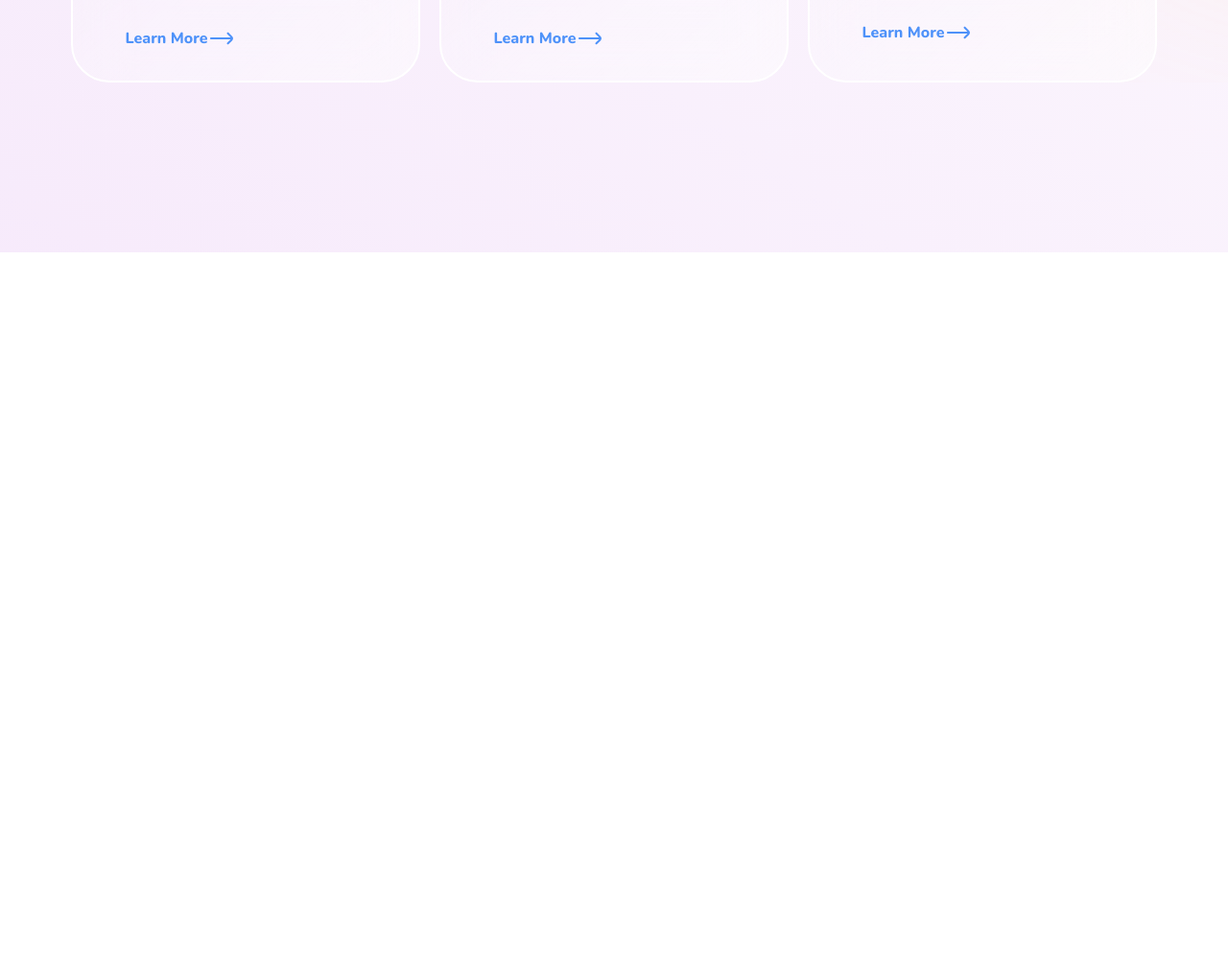
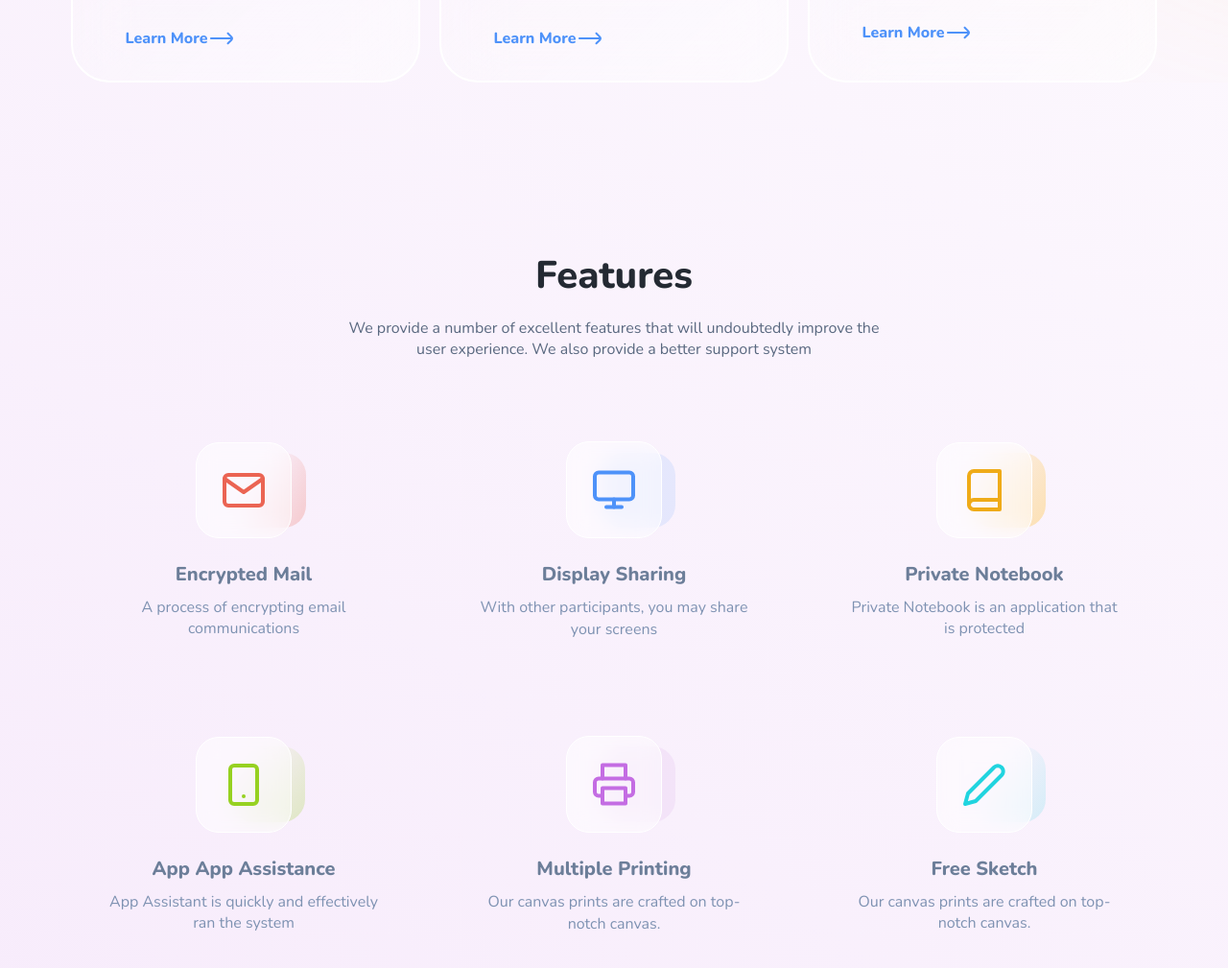
Before and after one commit to Nabiyevich21/Klean-Figma, a plain HTML site: page index.html in a window 1280 px wide. Shown: the part 1268-2277 px from the top of the page at 96% size. Before the commit the page ends 1531 px from the top, so only its background shows below. Drawn offline with Linux system fonts and the light colour scheme.

Commit message:
work section added

```diff
--- a/index.html
+++ b/index.html
@@ -139,6 +139,56 @@
             </li>
           </ul>
         </div>
+        <!-- * service end of  -->
+      </section>
+      <!--* Works started  -->
+      <section class="works">
+        <div class="container works__wrapper">
+          <div class="colors-one"></div>
+          <h2>Features</h2>
+          <p>
+            We provide a number of excellent features that will undoubtedly
+            improve the user experience. We also provide a better support system
+          </p>
+          <ul class="work__list">
+            <li class="work__list-item">
+              <img id="work__img" src="./img/sms.svg" alt="" />
+              <div class="colors__work"></div>
+              <h4>Encrypted Mail</h4>
+              <h5>A process of encrypting email communications</h5>
+            </li>
+            <li class="work__list-item">
+              <img src="./img/work.2.svg" alt="" />
+              <div class="colors__work-2"></div>
+              <h4>Display Sharing</h4>
+              <h5>With other participants, you may share your screens</h5>
+            </li>
+            <li class="work__list-item">
+              <img src="./img/work-3.svg" alt="" />
+              <div class="colors__work-3"></div>
+              <h4>Private Notebook</h4>
+              <h5>Private Notebook is an application that is protected</h5>
+            </li>
+            <li class="work__list-item">
+              <img src="./img/work-4.svg" alt="" />
+              <div class="colors__work-4"></div>
+              <h4>App App Assistance</h4>
+              <h5>App Assistant is quickly and effectively ran the system</h5>
+            </li>
+            <li class="work__list-item">
+              <img src="./img/work-5.svg" alt="" />
+              <div class="colors__work-5"></div>
+              <h4>Multiple Printing</h4>
+              <h5>Our canvas prints are crafted on top-notch canvas.</h5>
+            </li>
+            <li class="work__list-item">
+              <img src="./img/work-6.svg" alt="" />
+              <div class="colors__work-6"></div>
+              <h4>Free Sketch</h4>
+              <h5>Our canvas prints are crafted on top-notch canvas.</h5>
+            </li>
+          </ul>
+        </div>
       </section>
     </main>
     <footer></footer>
--- /dev/null
+++ b/scss/blocks/_works.scss
@@ -0,0 +1,159 @@
+.works {
+    overflow: hidden;
+    position: relative;
+    margin-bottom: 229px;
+    padding-bottom: 100px;
+    .works__wrapper {
+        display: flex;
+        flex-direction: column;
+        justify-content: center;
+        align-items: center;
+
+        //? Colors
+        // .colors-one {
+        //     position: absolute;
+        //     top: 290px;
+        //     left: -300px;
+        //     width: 841px;
+        //     height: 841px;
+        //     flex-shrink: 0;
+        //     border-radius: 841px;
+        //     background: radial-gradient(
+        //         83.29% 83.29% at 50% 50%,
+        //         rgba(78, 146, 249, 0.2) 0%,
+        //         rgba(78, 146, 249, 0) 100%
+        //     );
+        //     filter: blur(127px);
+        // }
+
+        h2 {
+            color: #242a33;
+            font-size: 40px;
+            font-weight: 700;
+            line-height: 48px;
+            @include mobile() {
+                font-size: 30px;
+            }
+        }
+
+        p {
+            color: #5a6980;
+            text-align: center;
+            font-size: 16px;
+            font-weight: 400;
+            line-height: 140%;
+            width: 558px;
+            margin-top: 20px;
+            margin-bottom: 85px;
+            @include mobile() {
+                width: 358px;
+            }
+        }
+
+        .work__list {
+            display: flex;
+            justify-content: center;
+            align-items: center;
+            flex-wrap: wrap;
+            gap: 100px;
+
+            .work__list-item {
+                display: flex;
+                flex-direction: column;
+                align-items: center;
+                justify-content: center;
+
+                img {
+                    position: relative;
+                    padding: 25px;
+                    border-radius: 24px;
+                    border: 1.451px solid #fff;
+                    background: rgba(255, 255, 255, 0.5);
+                    backdrop-filter: blur(10.538155555725098px);
+                    margin-bottom: 24px;
+                }
+                // ! bg color
+                .colors__work {
+                    position: absolute;
+                    margin-top: -106px;
+                    margin-left: 50px;
+                    z-index: -1;
+                    width: 79.187px;
+                    height: 78.4px;
+                    flex-shrink: 0;
+                    border-radius: 23.209px;
+                    background: linear-gradient(297deg, rgba(235, 100, 83, 0.5) -52.8%, rgba(235, 100, 83, 0) 65.53%);
+                }
+                .colors__work-2 {
+                    position: absolute;
+                    margin-top: -106px;
+                    margin-left: 50px;
+                    z-index: -1;
+                    width: 77.798px;
+                    height: 78.4px;
+                    flex-shrink: 0;
+                    border-radius: 24px;
+                    background: rgba(78, 146, 249, 0.12);
+                }
+                .colors__work-3 {
+                    position: absolute;
+                    margin-top: -106px;
+                    margin-left: 50px;
+                    z-index: -1;
+                    width: 78.4px;
+                    height: 78.4px;
+                    flex-shrink: 0;
+                    border-radius: 24px;
+                    background: linear-gradient(299deg, rgba(255, 195, 67, 0.7) -72.57%, rgba(255, 195, 67, 0) 99.03%);
+                }
+                .colors__work-4 {
+                    position: absolute;
+                    margin-top: -106px;
+                    margin-left: 50px;
+                    z-index: -1;
+                    width: 78.4px;
+                    height: 78.4px;
+                    flex-shrink: 0;
+                    border-radius: 24px;
+                    background: linear-gradient(310deg, rgba(150, 209, 33, 0.4) -46.66%, rgba(150, 209, 33, 0) 83.56%);
+                }
+                .colors__work-5 {
+                    position: absolute;
+                    margin-top: -106px;
+                    margin-left: 50px;
+                    z-index: -1;
+                    width: 78.4px;
+                    height: 78.4px;
+                    flex-shrink: 0;
+                    border-radius: 24px;
+                    background: rgba(195, 129, 219, 0.12);
+                }
+                .colors__work-6 {
+                    position: absolute;
+                    margin-top: -106px;
+                    margin-left: 50px;
+                    z-index: -1;
+                    width: 78.4px;
+                    height: 78.4px;
+                    flex-shrink: 0;
+                    border-radius: 24px;
+                    background: linear-gradient(301deg, rgba(33, 212, 223, 0.3) -52.44%, rgba(33, 212, 223, 0) 70.45%);
+                }
+                h4 {
+                    color: #6c7e99;
+                    font-size: 20px;
+                    font-weight: 700;
+                    margin-bottom: 10px;
+                }
+                h5 {
+                    width: 286px;
+                    color: #7e92b2;
+                    text-align: center;
+                    font-size: 16px;
+                    font-weight: 400;
+                    line-height: 140%;
+                }
+            }
+        }
+    }
+}
--- a/scss/main.scss
+++ b/scss/main.scss
@@ -5,3 +5,4 @@
 @import "./blocks/hero";
 @import "./blocks/images";
 @import "./blocks/service";
+@import "./blocks/works";
```
Also changed, not shown: css/main.css, img/sms.svg (added), img/work-3.svg (added), img/work-4.svg (added), img/work-5.svg (added), img/work-6.svg (added), img/work.2.svg (added), 1 other file.
